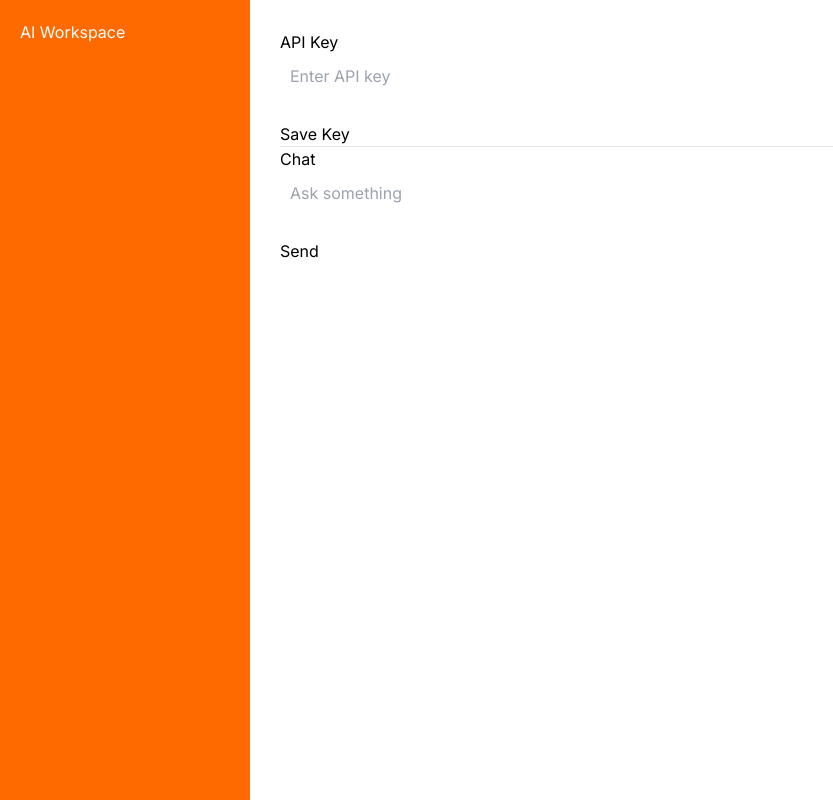
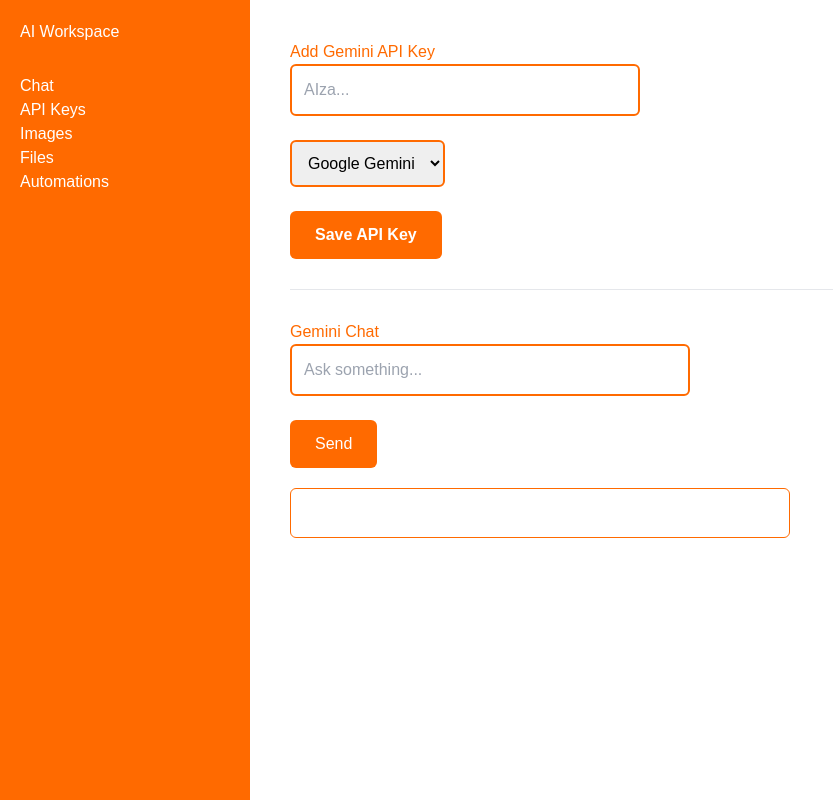
Before and after one commit to Orsuyedukonda151997/stackblitz-starters-84dqg1zm, a Next.js app: page / in a window 1280 px wide. Shown: the whole page, without its empty margins (0-833 px from the left). Built offline with nearby package versions, Linux system fonts and the light colour scheme.

Commit message:
Update page.tsx

```diff
--- a/app/page.tsx
+++ b/app/page.tsx
@@ -5,119 +5,208 @@ import { supabase } from "./supabase"
 
 export default function Home() {
 
-  const [apiKey,setApiKey] = useState("")
-  const [provider,setProvider] = useState("openai")
-  const [prompt,setPrompt] = useState("")
-  const [response,setResponse] = useState("")
-  const [status,setStatus] = useState("")
+  const [apiKey, setApiKey] = useState("")
+  const [provider, setProvider] = useState("google")
+  const [prompt, setPrompt] = useState("")
+  const [response, setResponse] = useState("")
+  const [status, setStatus] = useState("")
 
-  async function saveKey(){
+  // SAVE API KEY TO SUPABASE
+  async function saveKey() {
+
+    if (!apiKey) {
+      setStatus("Enter API key first")
+      return
+    }
 
     const { error } = await supabase
       .from("api_keys")
       .insert([
         {
-          user_id:"desktop_user",
-          api_key:apiKey,
-          provider:provider
+          user_id: "desktop_user",
+          api_key: apiKey,
+          provider: provider
         }
       ])
 
-    if(error){
+    if (error) {
+      console.log(error)
       setStatus("Error saving key")
-    }else{
-      setStatus("Key saved")
+    } else {
+      setStatus("API key saved successfully")
+      setApiKey("")
     }
 
   }
 
-  async function sendPrompt(){
+  // SEND PROMPT TO GEMINI BACKEND
+  async function sendPrompt() {
+
+    if (!apiKey) {
+      setResponse("Enter API key first")
+      return
+    }
 
     const res = await fetch(
       "/api/chat",
       {
-        method:"POST",
-        headers:{
-          "Content-Type":"application/json"
+        method: "POST",
+        headers: {
+          "Content-Type": "application/json"
         },
-        body:JSON.stringify({
-          apiKey:apiKey,
-          message:prompt
+        body: JSON.stringify({
+          apiKey: apiKey,
+          message: prompt
         })
       }
     )
 
     const data = await res.json()
 
-    if(data.choices){
-      setResponse(
-        data.choices[0].message.content
-      )
-    }else{
-      setResponse("Error")
-    }
+    setResponse(data.reply)
 
   }
 
   return (
 
     <div style={{
-      display:"flex",
-      height:"100vh"
+      display: "flex",
+      height: "100vh",
+      fontFamily: "Arial"
     }}>
 
+      {/* SIDEBAR */}
       <div style={{
-        width:"250px",
-        background:"#ff6a00",
-        color:"#fff",
-        padding:"20px"
+        width: "250px",
+        background: "#ff6a00",
+        color: "#fff",
+        padding: "20px"
       }}>
-        <h2>AI Workspace</h2>
+
+        <h2 style={{marginBottom:"30px"}}>
+          AI Workspace
+        </h2>
+
+        <p>Chat</p>
+        <p>API Keys</p>
+        <p>Images</p>
+        <p>Files</p>
+        <p>Automations</p>
+
       </div>
 
+
+      {/* MAIN PANEL */}
       <div style={{
-        padding:"30px",
-        flex:1,
-        background:"#fff"
+        flex: 1,
+        padding: "40px",
+        background: "#ffffff",
+        color: "#000"
       }}>
 
-        <h2>API Key</h2>
+        {/* API KEY SECTION */}
+        <h2 style={{color:"#ff6a00"}}>
+          Add Gemini API Key
+        </h2>
 
         <input
+          type="text"
+          placeholder="AIza..."
           value={apiKey}
           onChange={(e)=>setApiKey(e.target.value)}
-          placeholder="Enter API key"
-          style={{padding:"10px",width:"300px"}}
+          style={{
+            padding: "12px",
+            width: "350px",
+            border: "2px solid #ff6a00",
+            borderRadius: "6px"
+          }}
         />
 
         <br/><br/>
 
-        <button onClick={saveKey}>
-          Save Key
+        <select
+          value={provider}
+          onChange={(e)=>setProvider(e.target.value)}
+          style={{
+            padding: "12px",
+            border: "2px solid #ff6a00",
+            borderRadius: "6px"
+          }}
+        >
+
+          <option value="google">
+            Google Gemini
+          </option>
+
+        </select>
+
+        <br/><br/>
+
+        <button
+          onClick={saveKey}
+          style={{
+            padding: "12px 25px",
+            background: "#ff6a00",
+            color: "#fff",
+            border: "none",
+            borderRadius: "6px",
+            cursor: "pointer",
+            fontWeight:"bold"
+          }}
+        >
+          Save API Key
         </button>
 
-        <p>{status}</p>
+        <p style={{color:"#ff6a00"}}>
+          {status}
+        </p>
 
-        <hr/>
+        <hr style={{margin:"30px 0"}}/>
 
-        <h2>Chat</h2>
+        {/* CHAT SECTION */}
+        <h2 style={{color:"#ff6a00"}}>
+          Gemini Chat
+        </h2>
 
         <input
+          type="text"
+          placeholder="Ask something..."
           value={prompt}
           onChange={(e)=>setPrompt(e.target.value)}
-          placeholder="Ask something"
-          style={{padding:"10px",width:"400px"}}
+          style={{
+            padding: "12px",
+            width: "400px",
+            border: "2px solid #ff6a00",
+            borderRadius: "6px"
+          }}
         />
 
         <br/><br/>
 
-        <button onClick={sendPrompt}>
+        <button
+          onClick={sendPrompt}
+          style={{
+            padding: "12px 25px",
+            background: "#ff6a00",
+            color: "#fff",
+            border: "none",
+            borderRadius: "6px",
+            cursor: "pointer"
+          }}
+        >
           Send
         </button>
 
-        <p>
+        <div style={{
+          marginTop:"20px",
+          padding:"15px",
+          border:"1px solid #ff6a00",
+          borderRadius:"6px",
+          width:"500px",
+          minHeight:"50px"
+        }}>
           {response}
-        </p>
+        </div>
 
       </div>
 
@@ -125,4 +214,4 @@ export default function Home() {
 
   )
 
-          }
+      }
```
